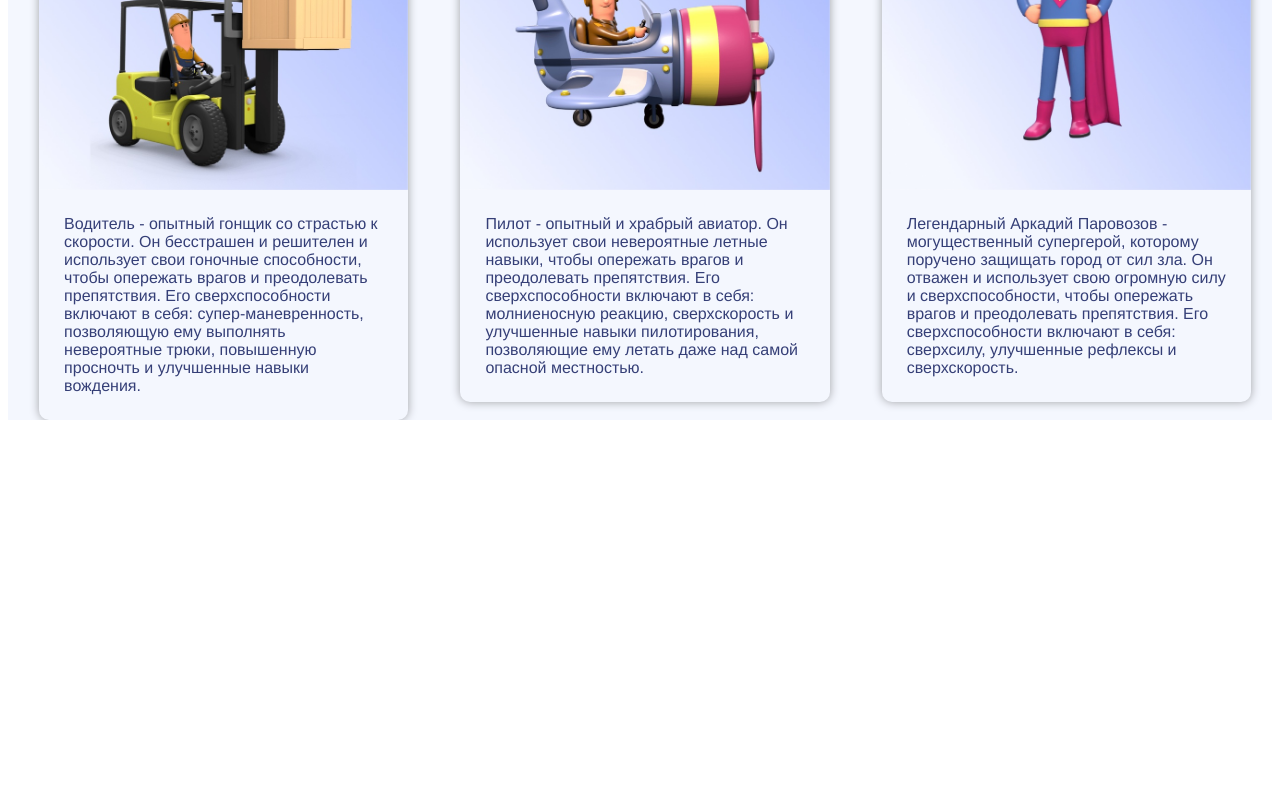
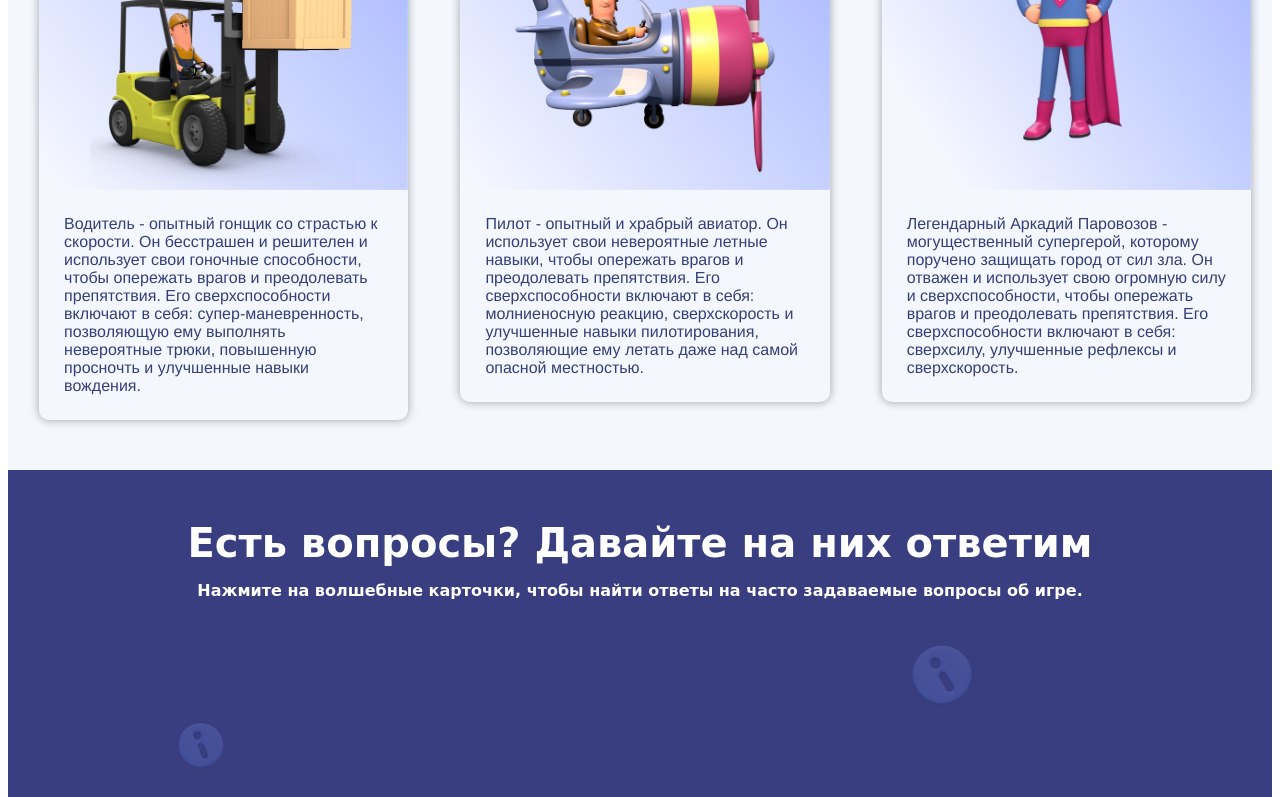
Before and after one commit to kirill-imanuilov/insite-competition, a React (Vite) app: page / in a window 1280 px wide. Shown: the part 1136-1933 px from the top of the page. Before the commit the page ends 1556 px from the top, so only its background shows below. Built offline with nearby package versions, Linux system fonts and the light colour scheme.

Commit message:
feat: add a questions block

```diff
--- a/src/Page.tsx
+++ b/src/Page.tsx
@@ -1,6 +1,7 @@
 import './index.css';
 import { Title } from './components/blocks/Title';
 import { About } from './components/blocks/About';
+import { Questions } from './components/blocks/Questions';
 
 export function Page() {
   return (
@@ -8,6 +9,7 @@ export function Page() {
       <div className='page-content'>
         <Title />
         <About />
+        <Questions />
       </div>
     </div>
   );
--- /dev/null
+++ b/src/components/blocks/Questions.tsx
@@ -0,0 +1,17 @@
+export function Questions() {
+  return (
+    <div className='questions-block'>
+      <div className='questions-block-content'>
+        <div className='questions-block-title'>
+          Есть вопросы? Давайте на них ответим
+        </div>
+        <div className='questions-block-subtitle'>
+          Нажмите на волшебные карточки, чтобы найти ответы на часто задаваемые
+          вопросы об игре.
+        </div>
+        <div className='questions-block-cards'></div>
+      </div>
+      <img className='questions-block-bg-img' src='/bgf.jpg' />
+    </div>
+  );
+}
--- a/src/index.css
+++ b/src/index.css
@@ -94,6 +94,7 @@
 .about-characters {
   display: flex;
   justify-content: space-around;
+  margin-bottom: 50px;
 }
 .about-character-card {
   width: 30%;
@@ -124,3 +125,34 @@
   padding: 25px;
   color: #353f77;
 }
+.questions-block {
+  position: relative;
+  display: flex;
+  flex-direction: column;
+}
+.questions-block-content {
+  margin-top: 50px;
+  display: flex;
+  flex-direction: column;
+}
+.questions-block-bg-img {
+  position: absolute;
+  z-index: -1;
+  width: 100%;
+}
+.questions-block-title {
+  color: white;
+  width: 100%;
+  text-align: center;
+  font-family: 'Comic Sans MS';
+  font-size: 40px;
+  font-weight: bold;
+}
+.questions-block-subtitle {
+  color: white;
+  width: 100%;
+  text-align: center;
+  font-family: 'Comic Sans MS';
+  margin-top: 15px;
+  font-weight: bold;
+}
```
